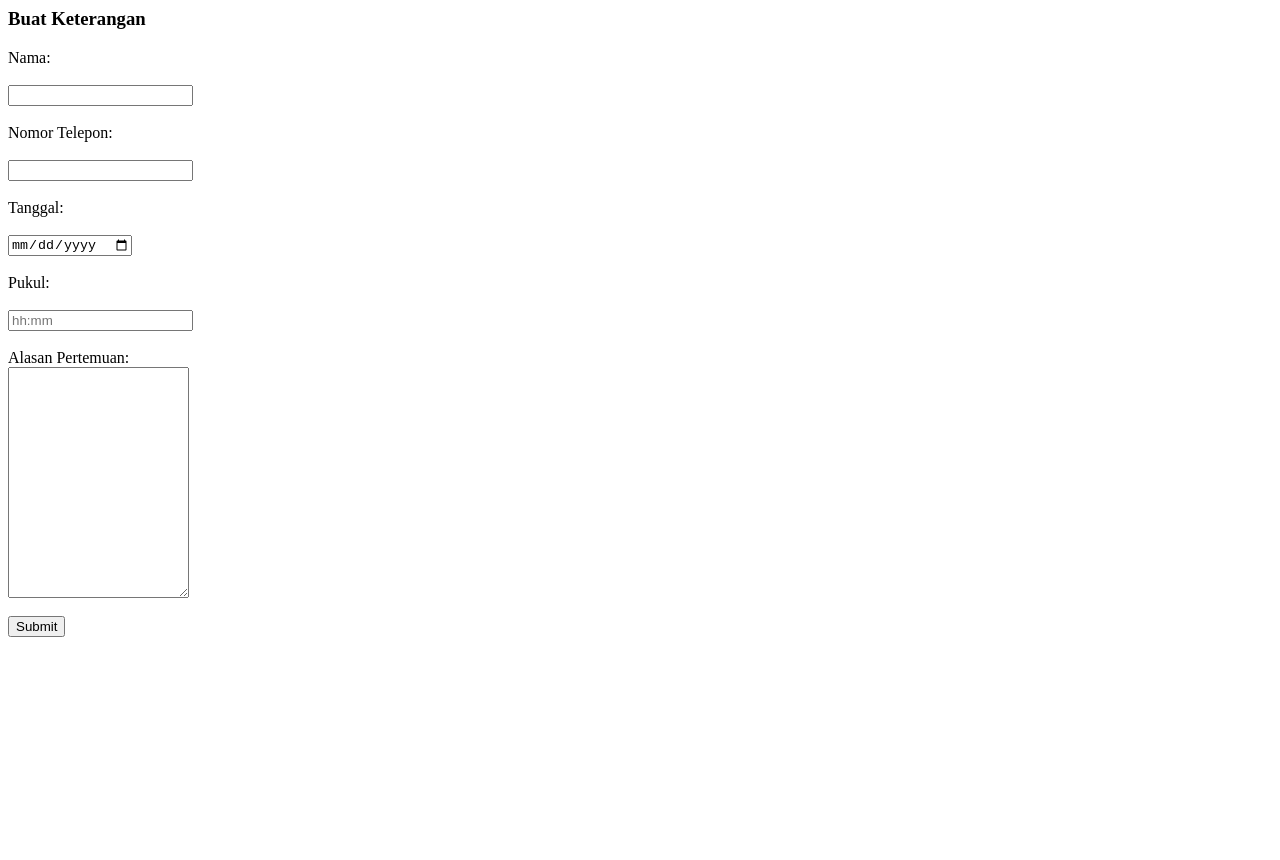
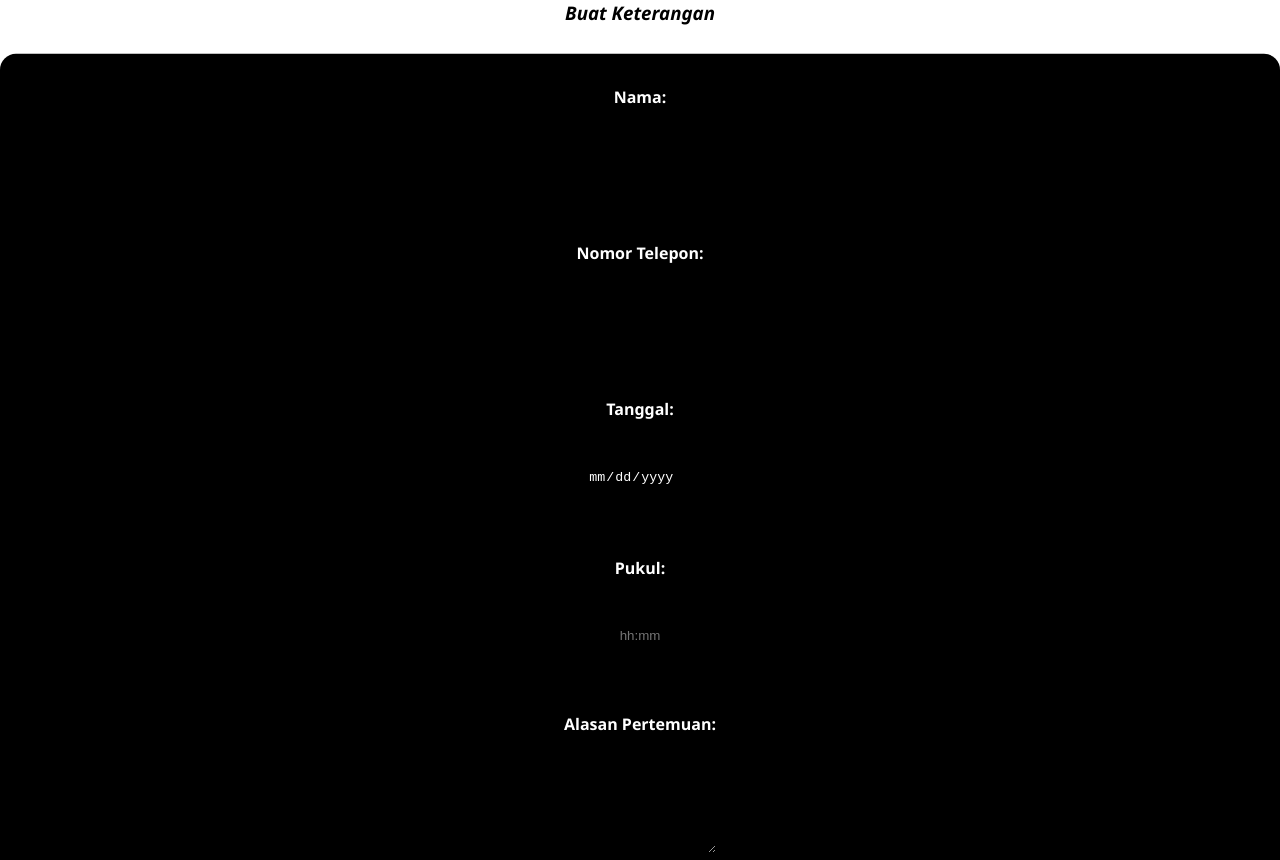
Before and after one commit to dewanggaarya12/Pemrograman-Visual-Pertemuan-1, an Electron app: page create.html in a window 1280 px wide. Shown: the top 860 px of the page. Before the commit the page ends 800 px from the top, so only its background shows below. Drawn offline with Linux system fonts and the light colour scheme.

Commit message:
Pertemuan 3 / Video 3. Sekadar mencoba apakah bisa menggunakan CSS sebagai stylesheet

```diff
--- /dev/null
+++ b/asset/style.css
@@ -0,0 +1,137 @@
+body{
+    margin: 0;
+    padding: 0;
+    font-family: 'Segoe UI', Tahoma, Geneva, Verdana, sans-serif;
+}
+
+h3{
+    text-align: center;
+    font-style: italic;
+    font-weight: 800;
+    color: black;
+}
+
+.box{
+    width: auto;
+    padding: 2em;
+    top: 50%;
+    bottom: 50%;
+    transform: translate(0%, 1%);
+    background: black;
+    text-align: center;
+    border-radius: 1em;
+    color: white;
+    font-weight: 700;
+}
+
+.box input[type  = "text"]{
+    border : 0;
+    background: none;
+    display: block;
+    margin: 0.5em auto;
+    text-align: center;
+    border: 4px solid black;
+    padding: 1.2em 0.8em;
+    width: 12em;
+    outline: none;
+    color: white;
+    border-radius: 24px;
+    transition: 0.25s;
+    appearance: textfield;
+}
+
+.box input[type = "text"]:focus{
+    width: 200px;
+    border-color: white;
+    background-color: white;
+    color: black;
+}
+
+.box input[type  = "number"]{
+    border : 0;
+    background: none;
+    display: block;
+    margin: 0.5em auto;
+    text-align: center;
+    border: 4px solid black;
+    padding: 1.2em 0.8em;
+    width: 12em;
+    outline: none;
+    color: white;
+    border-radius: 24px;
+    transition: 0.25s;
+    appearance: textfield;
+}
+
+.box input[type = "number"]:focus{
+    width: 200px;
+    border-color: white;
+    background-color: white;
+    color: black;
+}
+
+.box input[type  = "date"]{
+    border : 0;
+    background: none;
+    display: block;
+    margin: 0.5em auto;
+    text-align: center;
+    border: 4px solid black;
+    padding: 1.2em 0.8em;
+    width: 12em;
+    outline: none;
+    color: white;
+    border-radius: 24px;
+    transition: 0.25s;
+    appearance: textfield;
+}
+
+.box input[type = "date"]:focus{
+    width: 200px;
+    border-color: white;
+    background-color: white;
+    color: black;
+}
+
+.box input[type = "submit"]{
+    border : 0;
+    background-color: #2c9ff3;
+    display: block;
+    margin: 20px auto;
+    text-align: center;
+    border: 4px solid black;
+    padding: 14px 40px;
+    outline: none;
+    color: white;
+    border-radius: 24px;
+    transition: 0.25s;
+    cursor: pointer;
+}
+
+.box input[type = "submit"]:hover{
+    background : #2ecc71;
+    border: 2px solid #2ecc71;
+}
+
+.box textarea{
+    border : 0;
+    background: none;
+    display: block;
+    margin: 0.5em auto;
+    text-align: center;
+    border: 4px solid black;
+    padding: 1.2em 0.8em;
+    width: 12em;
+    outline: none;
+    color: white;
+    border-radius: 24px;
+    transition: 0.25s;
+    appearance: textfield;
+}
+
+.box textarea:focus{
+    width: 200px;
+    border-color: white;
+    background-color: white;
+    color: black;
+}
--- a/create.html
+++ b/create.html
@@ -1,10 +1,12 @@
 <html>
     <head>
+        <meta name="viewport" content="width-device-width, initial-scale-1.0">
+        <link rel="stylesheet" href="asset/style.css">
     </head>
 
     <body>
         <h3>Buat Keterangan</h3>
-        <form id="form">
+        <form id="form" class="box">
             <label for="name">Nama: </label>  <br /> <br />
             <input type="text" name="name" required>
 
@@ -26,8 +28,8 @@
             <br /> <br />
 
             <label for="symptoms">Alasan Pertemuan: </label><br />
-            <textarea type="text" name="symptoms" cols="20" rows="15"></textarea> <br /> <br />
-            <input type="Submit"/>
+            <textarea type="text" name="symptoms" cols="10" rows="5"></textarea> <br /> <br />
+            <input type="submit">
         </form>
 
         <script>
```
